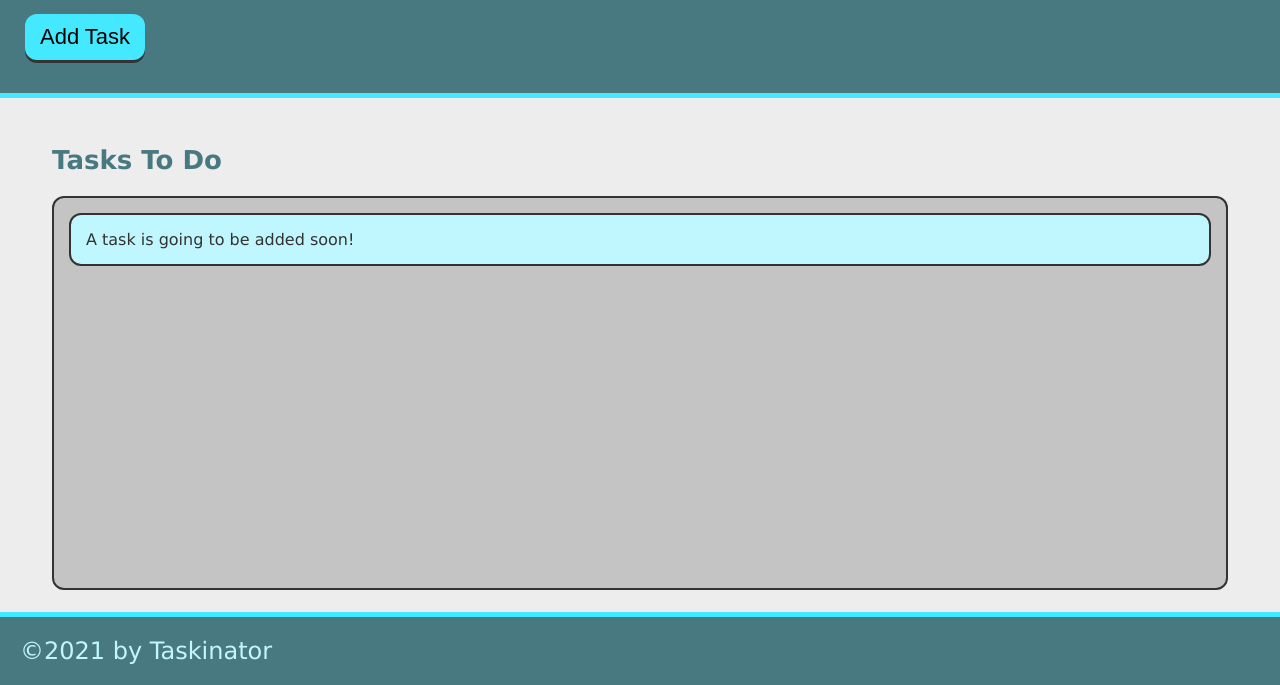
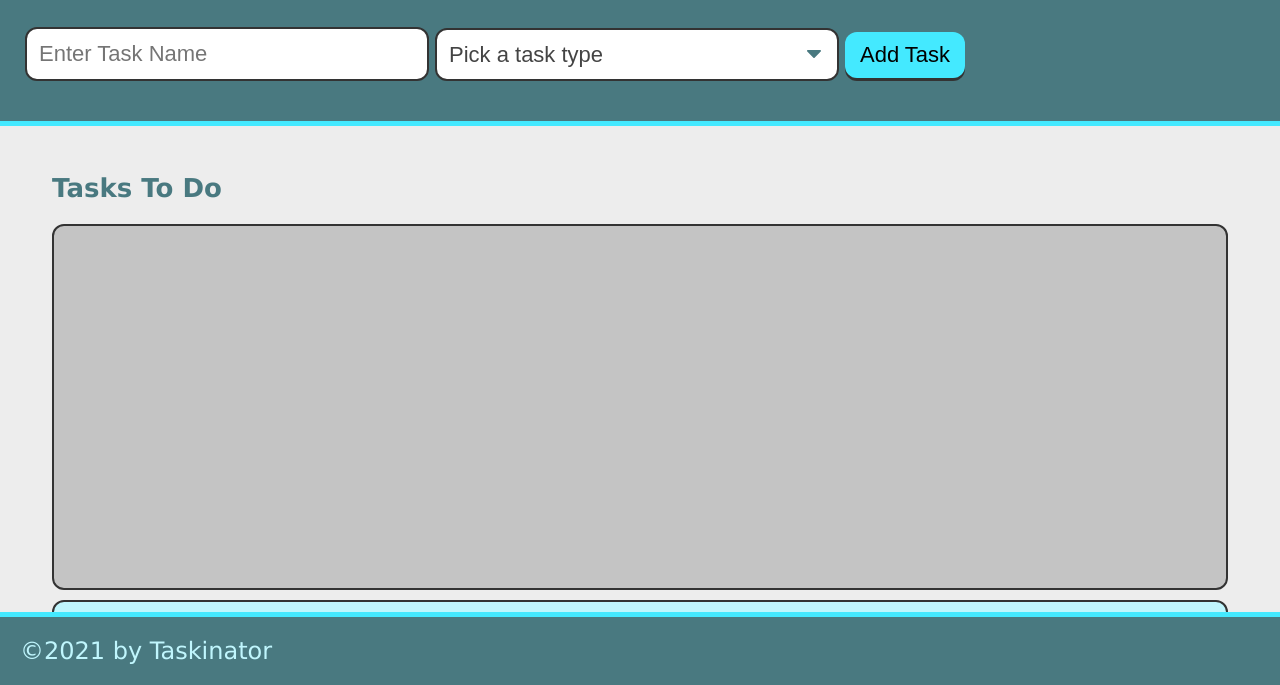
Before and after one commit to Houst29476/taskinator, a plain HTML site: page index.html in a window 1280 px wide. Shown: the part 115-800 px from the top of the page. Drawn offline with Linux system fonts and the light colour scheme.

Commit message:
updated header with dropdown options

```diff
--- a/assets/js/script.js
+++ b/assets/js/script.js
@@ -6,6 +6,6 @@ var createTaskHandler = function() {
   listItemEl.className = "task-item";
   listItemEl.textContent = "This is a new task.";
   tasksToDoEl.appendChild(listItemEl);
-  }
+  };
 
 buttonEl.addEventListener("click", createTaskHandler);
--- a/index.html
+++ b/index.html
@@ -10,24 +10,42 @@
 </head>
 
 <body>
-    <header>
-        <h1 class="page-title">Taskinator</h1>
-        <p>Click the button below to add a new task!</p>
-        <button class="btn" id="save-task">Add Task</button>
-    </header>
+
+  <header>
+    <h1 class="page-title">Taskinator</h1>
+    <p>Click the button below to add a new task!</p>
+    <form id="task-form">
+        <div class="form-group">
+          <input type="text" name="task-name" class="text-input" placeholder="Enter Task Name" />
+        </div>
+        <div class="form-group">
+          <select name="task-type" class="select-dropdown">
+            <option value="" disabled selected>Pick a task type</option>
+            <option value="Print">Print</option>
+            <option value="Web">Web</option>
+            <option value="Mobile">Mobile</option>
+          </select>
+        </div>
+        <div class="form-group">
+          <button class="btn" id="save-task" type="submit">Add Task</button>
+        </div>
+      </form>
+  </header>
+
+  <main class="page-content">
+    <section class="task-list-wrapper">
+      <h2 class="list-title">Tasks To Do</h2>
+      <ul class="task-list" id="tasks-to-do"></ul>
+        <li class="task-item">A task is going to be added soon!</li>
+      </ul>
+    </section>
+  </main>
+
+  <footer>
+    &copy;2021 by Taskinator
+  </footer>
 
   <script src="./assets/js/script.js"></script>
 </body>
 
-<main class="page-content">
-    <section class="task-list-wrapper">
-        <h2 class="list-title">Tasks To Do</h2>
-        <ul class="task-list" id="tasks-to-do">
-            <li class="task-item">A task is going to be added soon!</li>
-        </ul>
-    </section>
-</main>
-<footer>
-    &copy;2021 by Taskinator
-</footer>
 </html>
```
